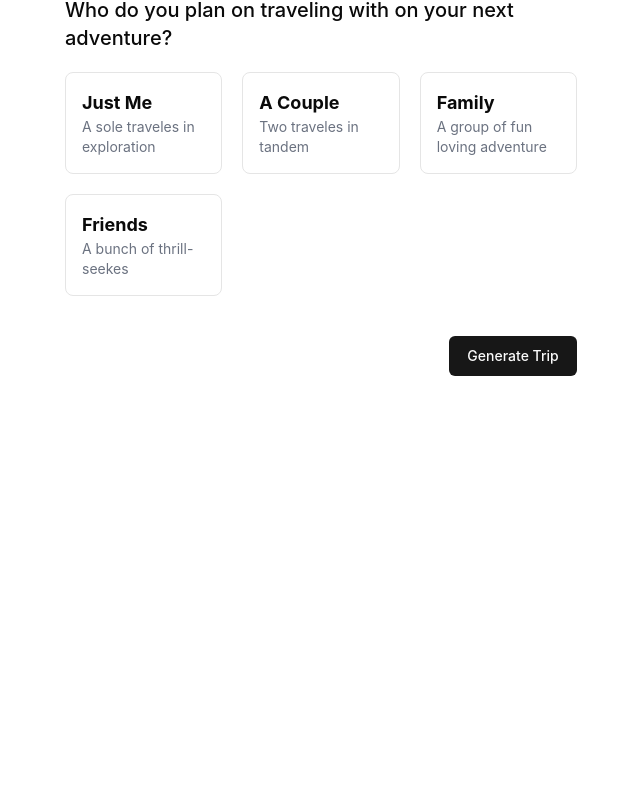
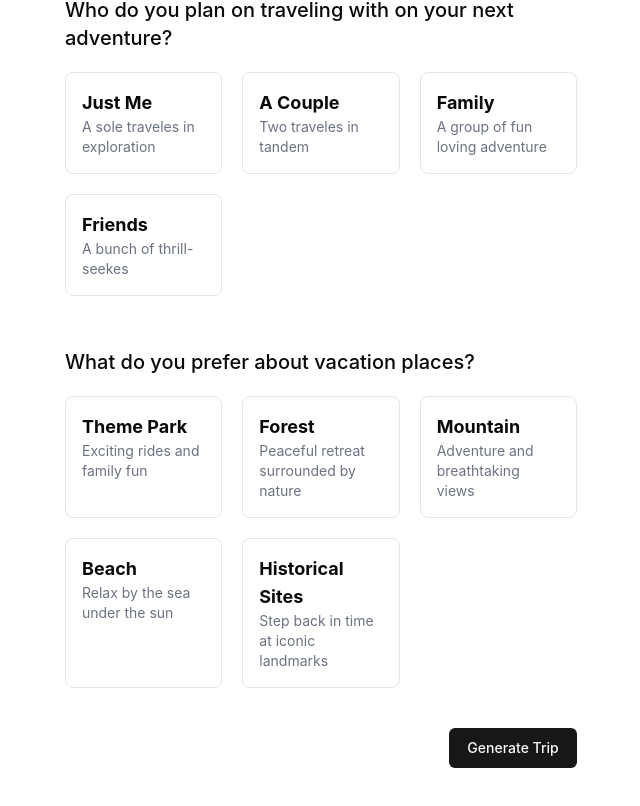
Before and after one commit to FoctoX/pyrotrip, a React (Vite) app: page /create-trip in a window 1280 px wide. Shown: the part 834-1640 px from the top of the page, without its empty margins (319-959 px from the left). Before the commit the page ends 1250 px from the top, so only its background shows below. Built offline with nearby package versions, Linux system fonts and the light colour scheme; no server answers.

Commit message:
Update Progress

```diff
--- a/src/components/custom/Hero.jsx
+++ b/src/components/custom/Hero.jsx
@@ -5,7 +5,7 @@ import { Link } from 'react-router-dom'
 function Hero() {
   return (
     <div className='flex flex-col items-center mx-56 gap-9 h-full'>
-      <div className='flex flex-col items-center mx-56 gap-9'>
+      <div className='flex flex-col items-center mx-56 gap-9 h-full'>
         <h1
         className='font-extrabold text-[50px] text-center mt-16'
         ><span className='text-[#f56551]'>Discover Your Next Adventure with AI:</span><br></br>Personalized Itineraries at Your Fingertips</h1>
--- a/src/constants/options.jsx
+++ b/src/constants/options.jsx
@@ -50,4 +50,37 @@ export const SelectBudgetOptions=[
     }
 ]
 
-export const AI_PROMPT = 'Generate Travel Plan With Real Information for Location : {location}, for {totalDays} days for {traveler} with a {budget} budget ,Give me a Hotels options list with hotelName, Hotel address, Price, hotel image url, geo coordinates, rating, descriptions and suggest itinerary with placeName, Place Details, Place Image Url, Geo Coordinates, ticket Pricing, rating, Time travel each of the location for {totalDays} days with each day plan with best time to visit in JSON format, and make hotels and itinerary as array.'
+export const SelectVacationPlace=[
+    {
+        id: 1,
+        title: 'Theme Park',
+        desc: 'Exciting rides and family fun',
+        icon: ''
+    },
+    {
+        id: 2,
+        title: 'Forest',
+        desc: 'Peaceful retreat surrounded by nature',
+        icon: ''
+    },
+    {
+        id: 3,
+        title: 'Mountain',
+        desc: 'Adventure and breathtaking views',
+        icon: ''
+    },
+    {
+        id: 4,
+        title: 'Beach',
+        desc: 'Relax by the sea under the sun',
+        icon: ''
+    },
+    {
+        id: 5,
+        title: 'Historical Sites',
+        desc: 'Step back in time at iconic landmarks',
+        icon: ''
+    },
+]
+
+export const AI_PROMPT = "Generate Travel Plan With Real And Fact Information for Location : {location}, for {totalDays} Days for {traveler} with a {budget} budget  with taking place of itinerary at {vacationPlace}, Give me a Hotels options list with hotelName, Hotel address, Price, hotel image url, geo coordinates, rating, descriptions and suggest itinerary with taking place of itinerary at {vacationPlace} with placeName, Place Details, Place Image Url, Geo Coordinates, ticket Pricing, rating, Time travel each of the location for {totalDays} days with each day plan with best time to visit as clock format (AM/PM) only, write in JSON format, and make hotels and itinerary as array. (JUST SEND JSON DONT WRITE NOTE OR SMTH AFTER IT)"
--- a/src/create-trip/index.jsx
+++ b/src/create-trip/index.jsx
@@ -1,7 +1,7 @@
 import Header from '@/components/custom/Header';
 import { Button } from '@/components/ui/button';
 import { Input } from '@/components/ui/input';
-import { AI_PROMPT, SelectBudgetOptions, SelectTravelesList } from '@/constants/options';
+import { AI_PROMPT, SelectBudgetOptions, SelectTravelesList, SelectVacationPlace } from '@/constants/options';
 import { chatSession } from '@/service/AIModal';
 import React, { useEffect, useState } from 'react'
 import GooglePlacesAutocomplete from 'react-google-places-autocomplete'
@@ -43,6 +43,7 @@ function CreateTrip() {
             .replace('{traveler}', formData?.traveler)
             .replace('{budget}', formData?.budget)
             .replace('{totalDays}', formData?.noOfDays)
+            .replace('{vacationPlace}', formData?.place)
 
         try {
             const rawResult = await chatSession.sendMessage(FINAL_PROMPT);
@@ -67,14 +68,14 @@ function CreateTrip() {
 
     return (
         <div>
-            <Header/>
+            <Header />
             <div className='sm:px-10 md:px-32 lg:px-56 xl:px-96 px-5 mt-10'>
                 <h2 className='font-bold text-3xl'>Tell us your travel preferences 🏕️🌴</h2>
                 <p className='mt-3 text-gray-500 text-xl'>Just provide some basic information, and our trip planner will generate a customized itinerary based on your preferences.</p>
                 <div className='mt-20 flex flex-col gap-10'>
                     <div>
                         <h2 className='text-xl my-3 font-medium'>What is your destination of choice?</h2>
-                        <Input placeholder={''}
+                        <Input placeholder={'Ex: Indonesia, Malang'}
                             onChange={(v) => { setPlace(v.target.value); handleInputChange('location', v.target.value) }}
                         />
                         {/* <GooglePlacesAutocomplete
@@ -87,8 +88,17 @@ function CreateTrip() {
                     </div>
                     <div>
                         <h2 className='text-xl my-3 font-medium'>How many days are you planning your trip?</h2>
-                        <Input type="number"
-                            onChange={(e) => handleInputChange('noOfDays', e.target.value)}
+                        <Input max="5" placeholder="Ex: 3 (Max 5)" type="number"
+                            onChange={(e) => {
+                                let value = Number(e.target.value);
+
+                                if (value > 5) value = 5;
+
+                                if (value < 0) value = 0;
+
+                                handleInputChange('noOfDays', value);
+                            }}
+                            value={formData?.noOfDays || ''}
                         />
                     </div>
                     <div>
@@ -121,6 +131,33 @@ function CreateTrip() {
                             ))}
                         </div>
                     </div>
+                    <div>
+                        <h2 className='text-xl my-3 font-medium'>What do you prefer about vacation places?</h2>
+                        <div className='grid grid-cols-3 gap-5 mt-5'>
+                            {SelectVacationPlace.map((item, index) => (
+                                <div
+                                    key={index}
+                                    onClick={() => {
+                                        const currentSelection = formData?.place?.split(', ').filter(Boolean) || [];
+                                        if (currentSelection.includes(item.title)) {
+                                            // Remove if already selected
+                                            const updatedSelection = currentSelection.filter((place) => place !== item.title);
+                                            handleInputChange('place', updatedSelection.join(', '));
+                                        } else {
+                                            // Add new selection
+                                            const updatedSelection = [...currentSelection, item.title];
+                                            handleInputChange('place', updatedSelection.join(', '));
+                                        }
+                                    }}
+                                    className={`p-4 border cursor-pointer rounded-lg hover:shadow-lg ${formData?.place?.includes(item.title) ? 'shadow-lg border-black' : ''}`}>
+                                    <h2 className='text-4xl'>{item.icon}</h2>
+                                    <h2 className='font-bold text-lg'>{item.title}</h2>
+                                    <h2 className='text-sm text-gray-500'>{item.desc}</h2>
+                                </div>
+                            ))}
+                        </div>
+                    </div>
+
                 </div>
                 <div className='my-10 flex justify-end'>
                     <Button className="w-32"
--- a/src/view-trip/components/Hotels.jsx
+++ b/src/view-trip/components/Hotels.jsx
@@ -12,10 +12,10 @@ function Hotels(trip) {
                     <Link to={'https://www.google.com/maps/search/?api=1&query='+hotel.hotelName +","+ hotel.hotelAddress} target='_blank'>
                         <img src='/placeholder.jpeg' className='rounded-xl' />
                         <div className='my-2'>
-                            <h2 className='font-medium'>{hotel.hotelName}</h2>
+                            <h2 className='font-medium text-black'>{hotel.hotelName}</h2>
                             <h2 className='text-xs text-gray-500'>📍 {hotel.hotelAddress}</h2>
-                            <h2 className='text-sm'>💰 {hotel.price}</h2>
-                            <h2 className='text-sm'>⭐ {hotel.rating}/5 Stars</h2>
+                            <h2 className='text-sm text-black'>💰 {hotel.price}</h2>
+                            <h2 className='text-sm text-black'>⭐ {hotel.rating}/5 Stars</h2>
                         </div>
                     </Link>
                 </div>
--- a/src/view-trip/components/PlaceCardItem.jsx
+++ b/src/view-trip/components/PlaceCardItem.jsx
@@ -9,9 +9,10 @@ function PlaceCardItem(place) {
             <img src="/placeholder.jpeg"
             className='w-[130px] h-[130px] rounded-xl'/>
             <div>
-                <h2 className='font-bold text-lg'>{place.place.placeName}</h2>
+                <h2 className='font-bold text-lg text-black'>{place.place.placeName}</h2>
                 <p className='text-sm text-gray-400'>{place.place.placeDetails}</p>
-                <h2 className='mt-2'>🚌 {place.place.timeTravel}</h2>
+                <h2 className='mt-2 text-black'>💲 {place.place.ticketPricing}</h2>
+                <h2 className='mt-2 text-black'>⭐ {place.place.rating}/5</h2>
             </div>
         </div>
     </Link>
--- a/src/view-trip/components/PlacesToVisit.jsx
+++ b/src/view-trip/components/PlacesToVisit.jsx
@@ -10,10 +10,11 @@ console.log(trip)
             {trip.trip.itinerary.map((item, array) => (
                 <div>
                     <h2 className='font-medium text-lg'>Day {item.day}</h2>
-                    <h2 className='font-medium text-sm text-orange-600'>{item.bestTimeToVisit}</h2>
                     <div className='grid md:grid-cols-2 gap-5'>
                         {item.plan.map((place, index) => (
                             <div className=''>
+                                {console.log(place)}
+                                <h2 className='font-medium text-sm text-orange-600'>{place.time}</h2>
                                 <PlaceCardItem place={place}></PlaceCardItem>
                             </div>
                         ))}
```
Also changed, not shown: src/service/AIModal.jsx (+2 -2 lines).
